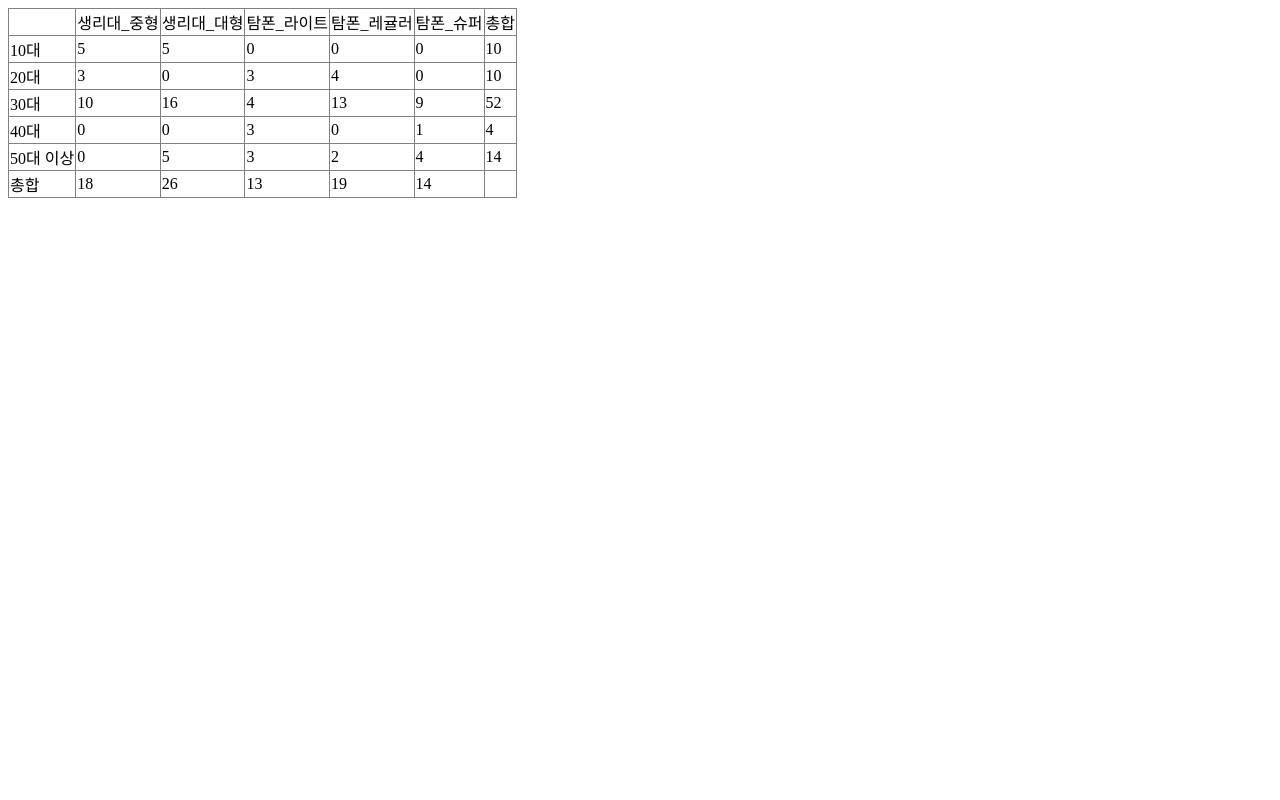
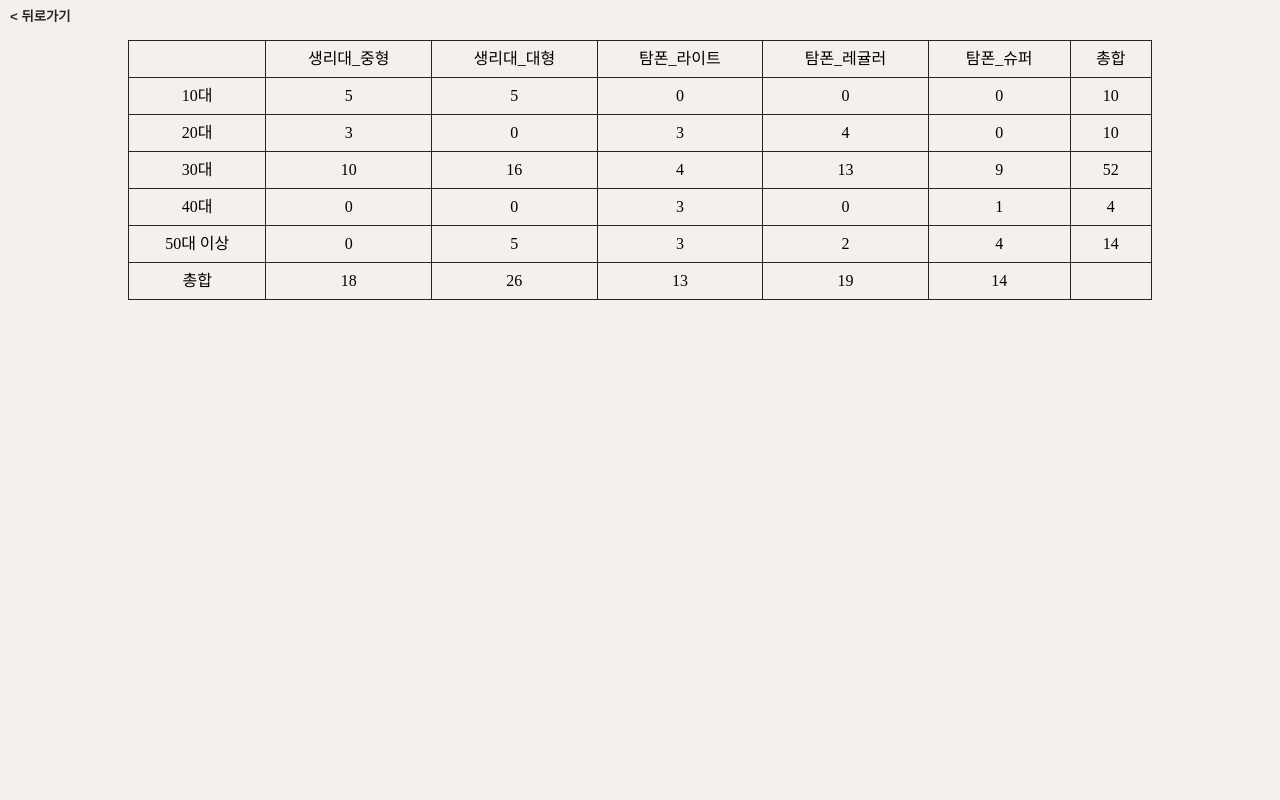
Before and after one commit to dahee90522/djangoJunior, a Django app: page /happymoonday/rate in a window 1280 px wide. Run offline with Django 3.2, Linux system fonts and the light colour scheme; data comes from the database, SQL or seed files in the repository.

Commit message:
Change styles

```diff
--- a/djangoJunior/settings.py
+++ b/djangoJunior/settings.py
@@ -11,7 +11,7 @@ https://docs.djangoproject.com/en/3.1/ref/settings/
 """
 
 from pathlib import Path
-
+import os
 # Build paths inside the project like this: BASE_DIR / 'subdir'.
 BASE_DIR = Path(__file__).resolve(strict=True).parent.parent
 
@@ -119,3 +119,7 @@ USE_TZ = True
 # https://docs.djangoproject.com/en/3.1/howto/static-files/
 
 STATIC_URL = '/static/'
+
+STATICFILES_DIRS = (
+    os.path.join(BASE_DIR, 'static'),
+)
--- /dev/null
+++ b/happymoonday/static/css/index.css
@@ -0,0 +1,62 @@
+body {
+  background-color: #f4f1ed;
+  display: inline-flex;
+  justify-content: center;
+  height: 100%;
+  width: 100%;
+  position: relative;
+}
+
+.main-wrapper {
+  text-align: center;
+  display: block;
+  padding-top: 40px;
+}
+
+.main-wrapper a {
+  display: block;
+  font-size: 20px;
+  line-height: normal;
+  margin-bottom: 5px;
+}
+
+.main-wrapper input {
+  background-color: #ffffff;
+  padding: 10px 20px;
+  border: 1px solid #5e514d;
+  border-radius: 3px;
+  line-height: inherit;
+  color: #282423;
+  width: 100%;
+  margin-top: 10px;
+}
+.main-wrapper input:hover {
+  color: #5e514d;
+  background-color: #fbf9f7;
+}
+table {
+  margin-top: 40px;
+  height: fit-content;
+  width: 80%;
+  text-align: center;
+}
+table td {
+  padding: 10px;
+  border: 1px solid #282423;
+}
+body > button {
+  position: absolute;
+  top: 10px;
+  left: 10px;
+  border: 0;
+  background-color: transparent;
+  padding: 0;
+  font-weight: bold;
+}
+
+img {
+  margin-top: 40px;
+  height: fit-content;
+  display: block;
+  width: 90%;
+}
--- /dev/null
+++ b/happymoonday/static/css/reset.css
@@ -0,0 +1,152 @@
+/* http://meyerweb.com/eric/tools/css/reset/
+   v2.0 | 20110126
+   License: none (public domain)
+*/
+
+html,
+body,
+div,
+span,
+applet,
+object,
+iframe,
+h1,
+h2,
+h3,
+h4,
+h5,
+h6,
+p,
+blockquote,
+pre,
+a,
+abbr,
+acronym,
+address,
+big,
+cite,
+code,
+del,
+dfn,
+em,
+img,
+ins,
+kbd,
+q,
+s,
+samp,
+small,
+strike,
+strong,
+sub,
+sup,
+tt,
+var,
+b,
+u,
+i,
+center,
+dl,
+dt,
+dd,
+ol,
+ul,
+li,
+fieldset,
+form,
+label,
+legend,
+table,
+caption,
+tbody,
+tfoot,
+thead,
+tr,
+th,
+td,
+article,
+aside,
+canvas,
+details,
+embed,
+figure,
+figcaption,
+footer,
+header,
+hgroup,
+menu,
+nav,
+output,
+ruby,
+section,
+summary,
+time,
+mark,
+audio,
+video {
+  margin: 0;
+  padding: 0;
+  border: 0;
+  font-size: 100%;
+  font: inherit;
+  vertical-align: baseline;
+}
+/* HTML5 display-role reset for older browsers */
+article,
+aside,
+details,
+figcaption,
+figure,
+footer,
+header,
+hgroup,
+menu,
+nav,
+section {
+  display: block;
+}
+body {
+  line-height: 1;
+}
+ol,
+ul {
+  list-style: none;
+}
+blockquote,
+q {
+  quotes: none;
+}
+blockquote:before,
+blockquote:after,
+q:before,
+q:after {
+  content: "";
+  content: none;
+}
+table {
+  border-collapse: collapse;
+  border-spacing: 0;
+}
+a,
+a:active,
+a:visited,
+a:hover,
+a:focus {
+  color: #282423;
+  text-decoration: none;
+  line-height: 25px;
+}
+a:hover {
+  color: #5e514d;
+}
+button {
+  background-color: #fff;
+  padding: 10px 20px;
+  border: 1px solid #5e514d;
+  border-radius: 3px;
+  line-height: inherit;
+  color: #282423;
+}
+button:hover {
+  color: #5e514d;
+}
--- a/happymoonday/templates/happymoonday/saledRate.html
+++ b/happymoonday/templates/happymoonday/saledRate.html
@@ -1,3 +1,12 @@
+{% load static %}
+<html>
+  <head>
+    <link rel="stylesheet" href="{% static 'css/reset.css' %}" />
+    <link rel="stylesheet" href="{% static 'css/index.css' %}" />
+  </head>
+
+  <body>
+    <button onclick="history.back()">< 뒤로가기</button>
     {% if product_list %}
     <table border="1" style="border-collapse: collapse">
       <tr>
@@ -55,3 +64,5 @@
     {% else %}
     <p>No Data</p>
     {% endif %}
+  </body>
+</html>
--- a/happymoonday/views.py
+++ b/happymoonday/views.py
@@ -45,6 +45,7 @@ def comparison(request):
     label=[]
     weekday=[]
     weekend=[]
+
     for item in salesInfo:
         weekly_number = "{}_{}".format(item.date.isocalendar()[0],item.date.isocalendar()[1] )
         if weekly_sum.__contains__(weekly_number)==False:
@@ -64,10 +65,9 @@ def comparison(request):
     pyplot.rcParams["font.size"] = 12
     pyplot.rcParams["figure.figsize"] = (12, 8)
 
-    pyplot.figure()
+    pyplot.figure(facecolor='#f4f1ed')
 
     x = numpy.arange(len(label))
-
     pyplot.bar(x-0.0, weekday, label='Weekday', width=0.2, color='#C5875D')
     pyplot.bar(x+0.2, weekend, label='Weekend', width=0.2, color='#CCA69C')
     pyplot.xticks(x, label)
@@ -77,7 +77,8 @@ def comparison(request):
     pyplot.ylabel('Day avarage count')
     pyplot.title('Compare between weekday and weekend')
 
-    pyplot.savefig('happymoonday/static/graph.png')
+
+    pyplot.savefig('happymoonday/static/graph.png', bbox_inches='tight', pad_inches=0)
 
     pyplot.close()
 
```
Also changed, not shown: happymoonday/templates/happymoonday/index.html (+14 -3 lines), happymoonday/templates/happymoonday/salesComparison.html (+16 -5 lines). Lines whose indentation alone changed are shown as unchanged.
